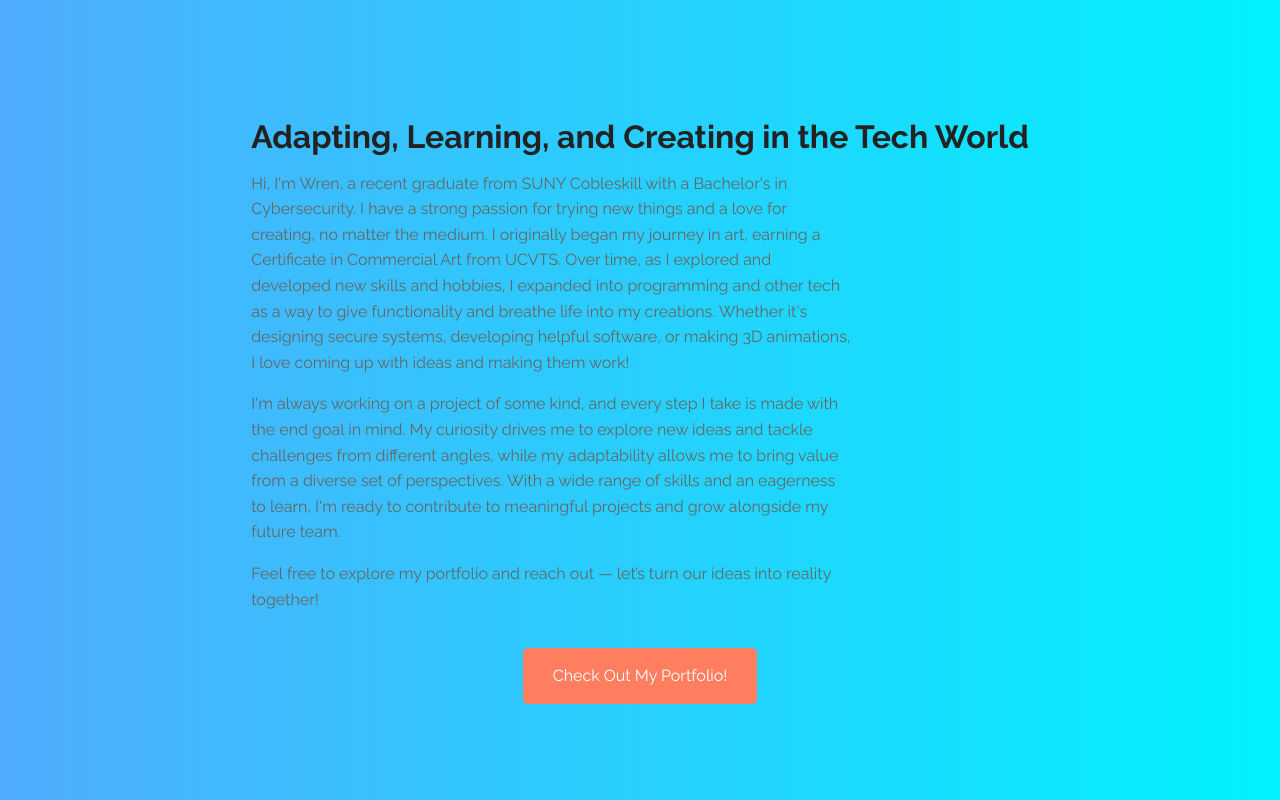
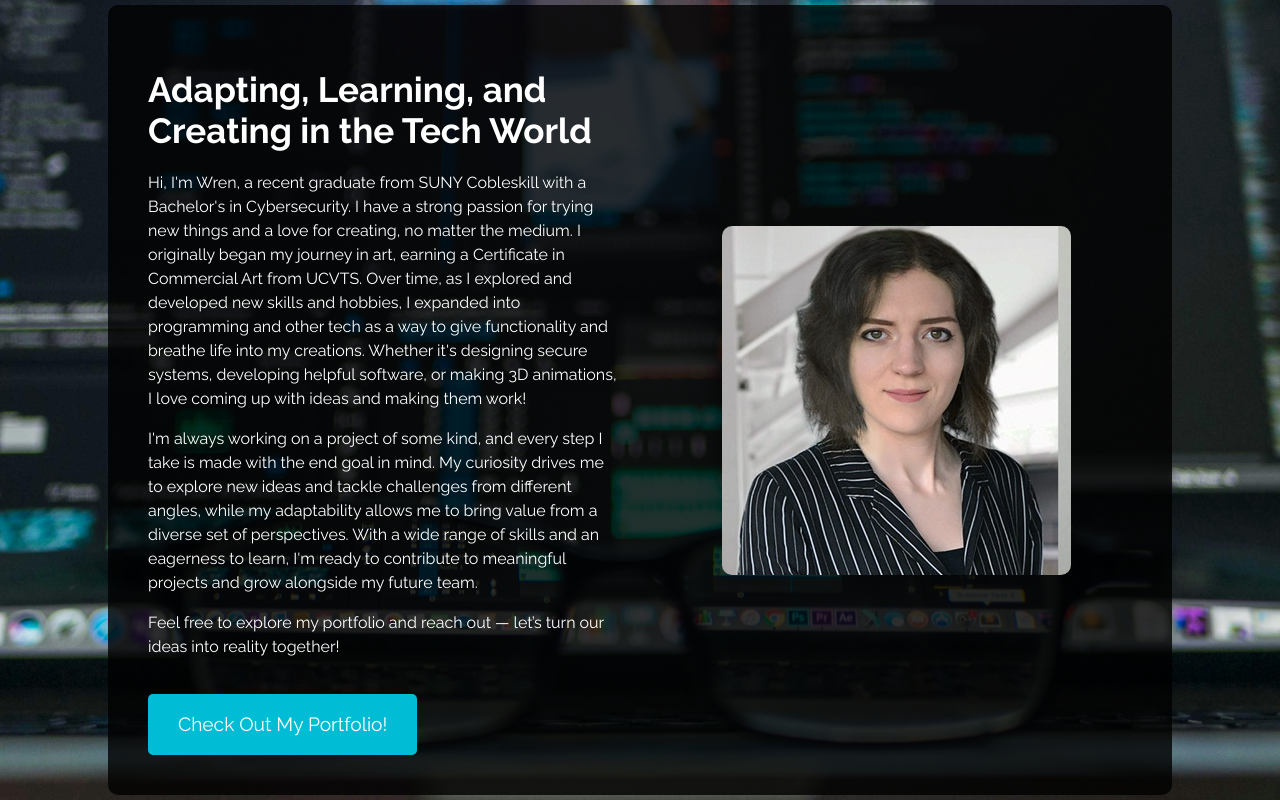
Before and after one commit to wrenrowan25/portfolio_site, a React (Create React App) app: page / in a window 1280 px wide. Built offline with nearby package versions, Linux system fonts and the light colour scheme; a web font is replaced by a local one.

Commit message:
Updated intro screen to look better

```diff
--- a/src/App.css
+++ b/src/App.css
@@ -223,50 +223,81 @@ textarea {
 
 /* INTRO POPUP */
 
+/* Intro Screen Styles */
 .intro-screen {
+  background-image: url("images/background.jpg"); /* Replace with your background image path */
+  background-size: cover;
+  background-position: center;
+  width: 100%;
+  height: 100vh;
+  display: flex;
+  justify-content: center;
   align-items: center;
-  background: linear-gradient(to right, #4facfe, #00f2fe);
-  color: white;
-  display: flex;
-  flex-direction: column;
-  height: 100%;
-  justify-content: center;
-  left: 0;
-  position: fixed;
-  top: 0;
-  width: 100%;
+  position: relative;
   z-index: 1000;
 }
 
-.intro-content {
-  margin-bottom: 20px;
-  text-align: left;
+.intro-container {
+  display: flex;
+  flex-direction: row;
+  align-items: center;
+  justify-content: center;
+  background-color: rgba(0, 0, 0, 0.8); /* Black box with 80% opacity */
+  padding: 20px;
+  border-radius: 10px;
+  width: 80%;
+  max-width: 1200px;
 }
 
-.intro-content h1 {
-  margin-bottom: 10px;
+.intro-text {
+  flex: 1;
+  padding: 20px;
 }
 
-.intro-content p {
-  max-width: 600px;
+.intro-text h1 {
+  font-size: 35px;
+  margin-bottom: 20px;
+  color: white;
+}
+
+.intro-text p {
+  font-size: 16px;
+  line-height: 1.5;
+  margin-bottom: 15px;
+  color: white;
 }
 
 .intro-button {
-  background: #ff7e5f;
+  display: inline-block;
+  margin-top: 20px;
+  padding: 15px 30px;
+  font-size: 1.2rem;
+  background-color: var(--button-bg); /* Use the site's button color */
+  color: white;
+  text-decoration: none;
+  border: none;
   border-radius: 5px;
-  border: none;
-  color: white;
   cursor: pointer;
-  padding: 15px 30px;
-  transition: background 0.3s;
+  transition: background-color 0.3s ease;
 }
 
 .intro-button:hover {
-  background: #ff6b4a;
+  background-color: var(--button-hover-bg); /* Use the site's hover color */
 }
 
-.intro-button:focus {
-  outline: none;
+.intro-image {
+  flex: 1;
+  display: flex;
+  justify-content: center;
+  align-items: center;
+  padding: 20px;
+}
+
+.intro-image img {
+  max-height: 100%;
+  max-width: 100%;
+  border-radius: 10px;
+  object-fit: cover;
 }
 
 /* NAVIGATION BAR */
--- a/src/App.js
+++ b/src/App.js
@@ -19,17 +19,24 @@ function App() {
     setShowIntro(false);
   };
 
-  /*DarkMode Toggle Button Functionality*/
+  /* Dark Mode Toggle Button Functionality */
   const toggleDarkMode = () => {
     setIsDarkMode((prevMode) => !prevMode);
   };
 
   useEffect(() => {
+    // Set the theme based on dark mode state
     document.documentElement.setAttribute(
       "data-theme",
       isDarkMode ? "dark" : "light"
     );
-  }, [isDarkMode]);
+
+    // Hide footer when intro screen is visible
+    const footer = document.querySelector("footer");
+    if (footer) {
+      footer.style.display = showIntro ? "none" : "block";
+    }
+  }, [isDarkMode, showIntro]);
 
   return (
     <Router>
@@ -42,11 +49,8 @@ function App() {
             <Navbar activeTab={activeTab} setActiveTab={setActiveTab} />
 
             {/* Dark Mode Toggle */}
-            <button
-              className="dark-mode-toggle"
-              onClick={toggleDarkMode}
-            >
-              <img src={isDarkMode ? lightbulbdark : lightbulblight} />
+            <button className="dark-mode-toggle" onClick={toggleDarkMode}>
+              <img src={isDarkMode ? lightbulbdark : lightbulblight} alt="Dark Mode Toggle" />
             </button>
 
             {/* Routes */}
--- a/src/pages/IntroScreen.js
+++ b/src/pages/IntroScreen.js
@@ -1,10 +1,12 @@
-import React from 'react';
-import { Link } from 'react-router-dom';
+import React from "react";
+import { Link } from "react-router-dom";
+import profilePicture from "../images/pfp.jpg";
 
 function IntroScreen({ onClose }) {
   return (
     <div className="intro-screen">
-      <div className="intro-content">
+      <div className="intro-container">
+        <div className="intro-text">
           <h1>Adapting, Learning, and Creating in the Tech World</h1>
           <p>
             Hi, I'm Wren, a recent graduate from SUNY Cobleskill with a Bachelor's in Cybersecurity.
@@ -25,10 +27,14 @@ function IntroScreen({ onClose }) {
           <p>
             Feel free to explore my portfolio and reach out — let’s turn our ideas into reality together!
           </p>
-      </div>
           <Link to="/portfolio/webdev" className="intro-button" onClick={onClose}>
             Check Out My Portfolio!
           </Link>
+        </div>
+        <div className="intro-image">
+          <img src={profilePicture} alt="Wren Rowan" />
+        </div>
+      </div>
     </div>
   );
 }
```
Also changed, not shown: src/images/background.jpg (added). Lines whose indentation alone changed are shown as unchanged.
